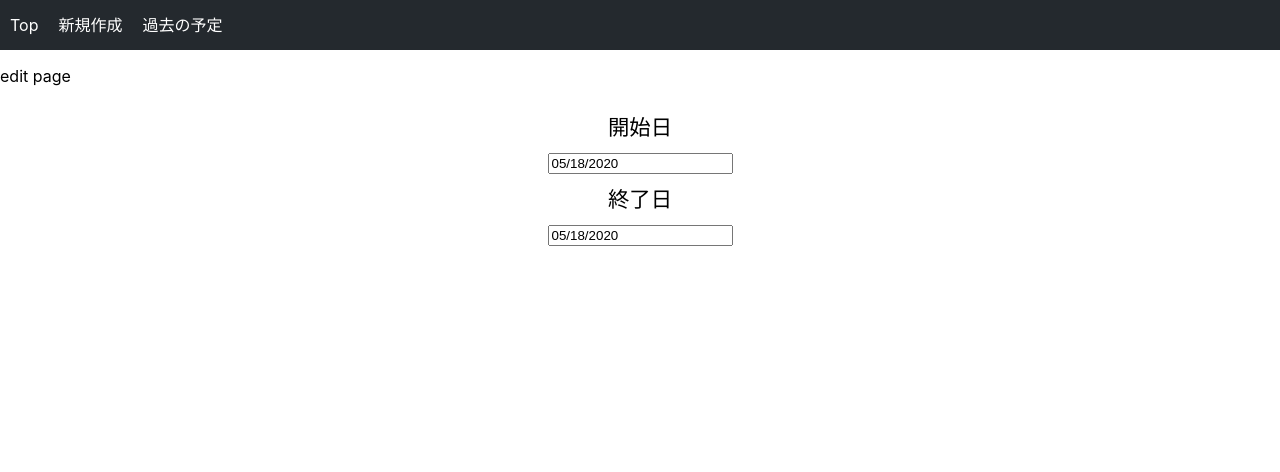
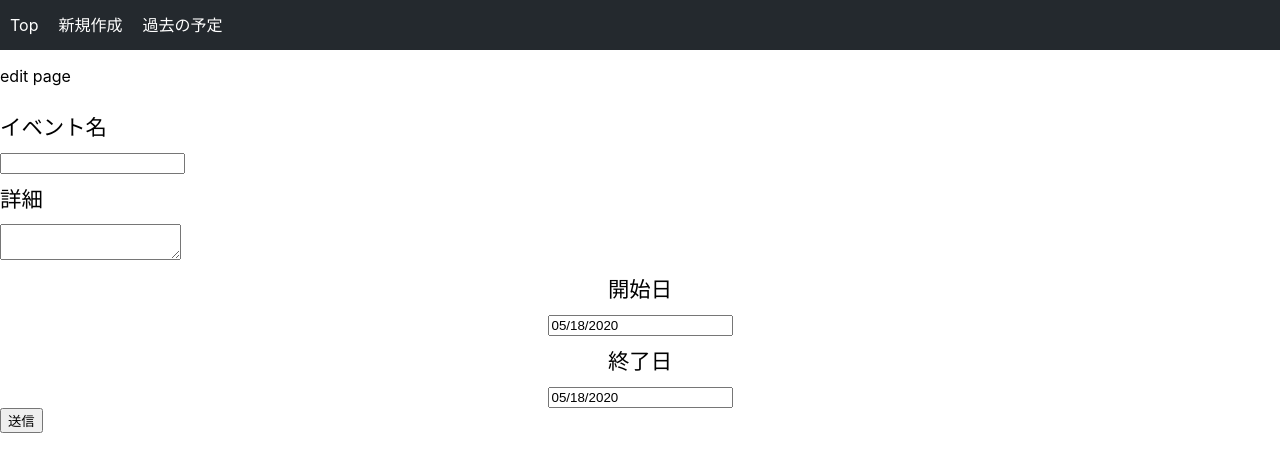
Before and after one commit to cotton-alta/ScheduleAdjustmentTool, a React (Create React App) app in the folder client/: page /edit in a window 1280 px wide. Shown: the top 472 px of the page. Built offline with nearby package versions, Linux system fonts and the light colour scheme.

Commit message:
[add]Editページのフォーム追加
Editページに送信用フォームを追加しました。

```diff
--- a/client/package.json
+++ b/client/package.json
@@ -6,6 +6,7 @@
     "@testing-library/jest-dom": "^4.2.4",
     "@testing-library/react": "^9.3.2",
     "@testing-library/user-event": "^7.1.2",
+    "@types/axios": "^0.14.0",
     "@types/jest": "^24.0.0",
     "@types/moment": "^2.13.0",
     "@types/node": "^12.0.0",
@@ -13,6 +14,7 @@
     "@types/react-datepicker": "^2.11.0",
     "@types/react-dom": "^16.9.0",
     "@types/react-router-dom": "^5.1.5",
+    "axios": "^0.19.2",
     "moment": "^2.25.3",
     "react": "^16.13.1",
     "react-datepicker": "^2.15.0",
--- a/client/src/App.tsx
+++ b/client/src/App.tsx
@@ -5,6 +5,9 @@ import Edit from './pages/Edit';
 import Header from './components/layouts/header';
 
 import { BrowserRouter as Router, Route } from 'react-router-dom';
+
+import axios from "axios";
+axios.defaults.baseURL = 'http://localhost:3333';
 
 const App: React.FC = () => {
   return (
--- a/client/src/assets/style/calendar.scss
+++ b/client/src/assets/style/calendar.scss
@@ -1,13 +1,14 @@
-.calendar-wrapper {
+.calendar {
+  &-wrapper {
     width: 90%;
     max-width: 500px;
     margin: 0 auto;
     text-align: center;
   }
-
-span {
+  &-title {
     display: block;
     height: 50px;
     line-height: 50px;
     font-size: calc(15px + 0.5vw);
   }
+}
--- /dev/null
+++ b/client/src/assets/style/edit.scss
@@ -0,0 +1,6 @@
+.edit-title {
+  display: block;
+  height: 50px;
+  line-height: 50px;
+  font-size: calc(15px + 0.5vw);
+}
--- a/client/src/components/layouts/header.tsx
+++ b/client/src/components/layouts/header.tsx
@@ -9,7 +9,9 @@ const App: React.FC = () => {
       <div className="header-tab">
         <Link className="header-tab--medium" to="/">Top</Link>
       </div>
-      <div className="header-tab">新規作成</div>
+      <div className="header-tab">
+        <Link className="header-tab--medium" to="/edit">新規作成</Link>
+      </div>
       <div className="header-tab">過去の予定</div>
     </div>
   )
--- a/client/src/components/layouts/table.tsx
+++ b/client/src/components/layouts/table.tsx
@@ -53,7 +53,7 @@ const App: React.FC = () => {
         data.participant.map( man => {
           const stringMan: StringObjectKey = man;
           return (
-            <div key={ stringMan.date } className="table-line">
+            <div key={ stringMan.name } className="table-line">
               <div className="table-cell">{ stringMan.name }</div>
               { data.dates.map( date =>
                 <div key={ date } className="table-cell">{ stringMan[date] }</div>
--- a/client/src/components/ui/calendar.tsx
+++ b/client/src/components/ui/calendar.tsx
@@ -23,7 +23,7 @@ const RangeDataPicker: React.FC = () => {
   return (
     <div className="calendar-wrapper">
       <div>
-        <span>開始日</span>
+        <span className="calendar-title">開始日</span>
         <DatePicker
           selected={ Moment(startDate).toDate() }
           selectsStart
@@ -33,7 +33,7 @@ const RangeDataPicker: React.FC = () => {
           />
       </div>
       <div>
-        <span>終了日</span>
+        <span className="calendar-title">終了日</span>
         <DatePicker
           selected={ Moment(endDate).toDate() }
           selectsEnd
--- a/client/src/pages/Edit.tsx
+++ b/client/src/pages/Edit.tsx
@@ -1,13 +1,39 @@
-import React, { useState, Fragment } from "react";
+import React, { useState, useEffect, Fragment } from "react";
 import RangeDataPicker from "../components/ui/calendar";
+import axios from "axios";
+
+import '../assets/style/edit.scss';
 
 const App: React.FC = () => {
+  const [title, setTitle] = useState("");
+  const [description, setDescription] = useState("");
+  const changeTitle = (e: React.ChangeEvent<HTMLInputElement>) => {
+    setTitle(e.target.value);
+  };
+  const changeDescription = (e: React.ChangeEvent<HTMLTextAreaElement>) => {
+    setDescription(e.target.value);
+    console.log("description : ", description);
+  };
+  const postData = async () => {
+    const data = await axios.get('/');
+    console.log(data);
+  }
+
+  useEffect(() => {
+    console.log("title : ", title);
+  }, [title]);
+
   return (
     <Fragment>
       <p>edit page</p>
+      <span className="edit-title">イベント名</span>
+      <input type="text" value={title} onChange={changeTitle}/>
+      <span className="edit-title">詳細</span>
+      <textarea value={description} onChange={changeDescription} />
       <RangeDataPicker />
+      <button onClick={postData}>送信</button>
     </Fragment>
-  )
-}
+  );
+};
 
 export default App;
```
Also changed, not shown: 2 other files (tests, documents, lock files or other folders). Lines whose indentation alone changed are shown as unchanged.
